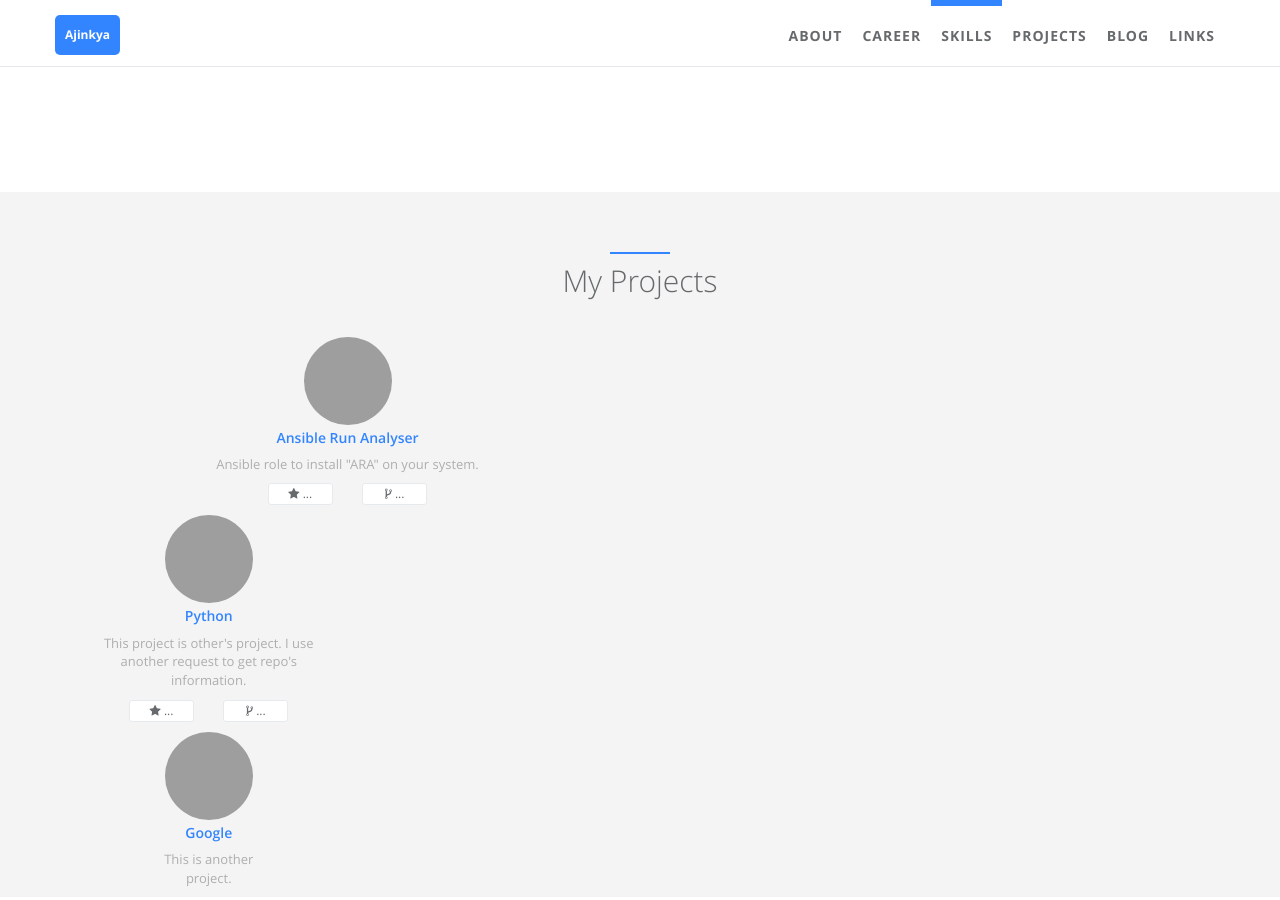
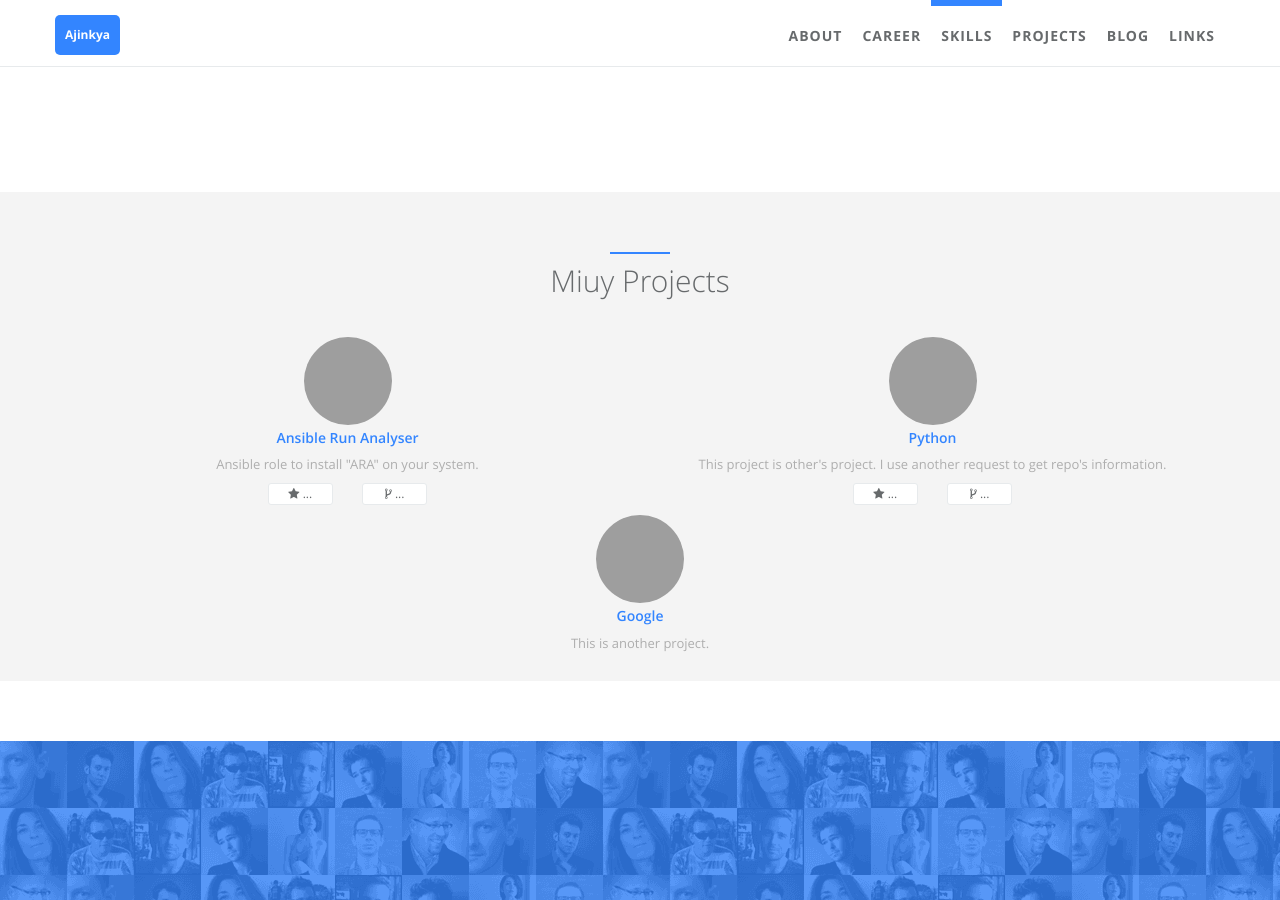
Before and after one commit to AjinkyaBapat/OLDAjinkyaBapat.github, a Jekyll site: the page built from index.html, in a window 1280 px wide and 900 px high, scrolled down 2527 px, cut to the strip 0-900 px from the top of the window. Built offline with Jekyll 4.4.1, drawn with Linux system fonts in a browser that asks for light colours; grey boxes are pictures that could not be loaded.

Commit message:
Code mods

```diff
--- a/_includes/sections/projects.html
+++ b/_includes/sections/projects.html
@@ -2,7 +2,7 @@
     <div class="row m-b-lg">
         <div class="col-lg-12 text-center">
             <div class="navy-line"></div>
-            <h1><span data-i18n="projects.my_projects">My Projects</span></h1>
+            <h1><span data-i18n="projects.my_projects">Miuy Projects</span></h1>
         </div>
     </div>
     <div class="row">
@@ -37,6 +37,7 @@
                   </div>
                   {% endif %}
               </div>
+          </div>
       {% endfor %}
     </div>
 </div>
```
